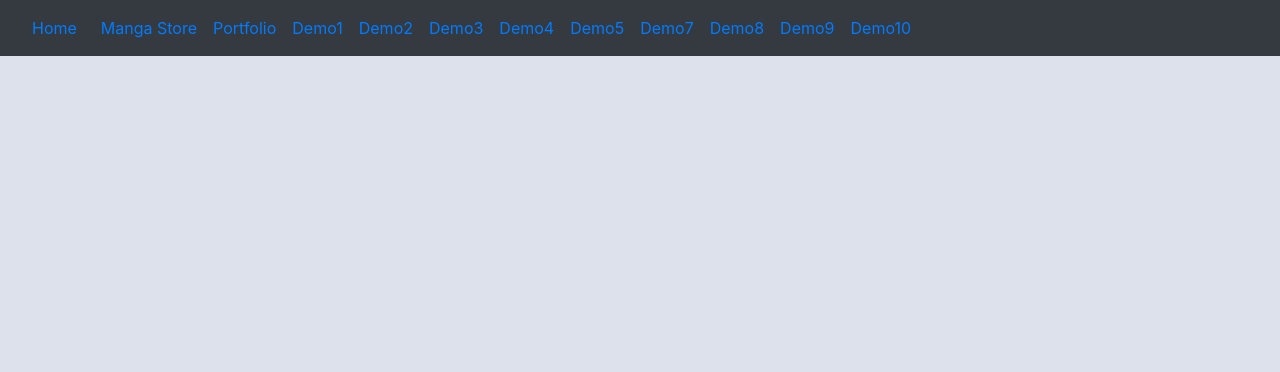
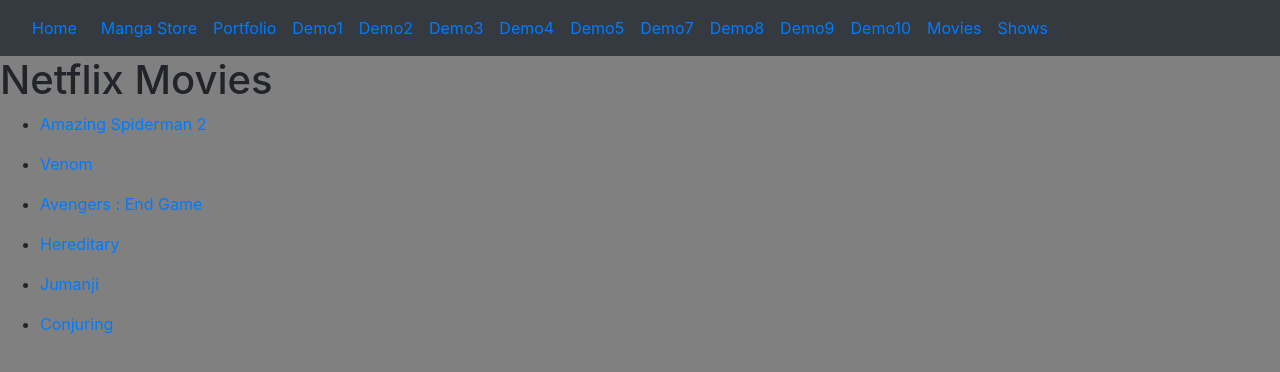
Before and after one commit to Mihirr13/Internship-Project, a React (Vite) app in the folder Frontend/learning2026/: page /movies in a window 1280 px wide. Shown: the top 372 px of the page. Built offline with nearby package versions, Linux system fonts and the light colour scheme.

Commit message:
4 feb implemantation

```diff
--- a/Frontend/learning2026/src/App.jsx
+++ b/Frontend/learning2026/src/App.jsx
@@ -20,13 +20,17 @@
 import { MapDemo10 } from './component/MapDemo10';
 import { Navbar } from './component/Navbar';
 import { Routes,Route } from 'react-router-dom';
+import { Error } from './component/Error';
+import { Movies } from './component/Movies';
+import { Watch } from './component/Watch';
+import { Shows } from './component/Shows';
 
 function App() {
   return (
           <div>
             <Navbar></Navbar>
             <Routes>
-              <Route path='/home' element={<Home/>}/>
+              <Route path='/' element={<Home/>}/>
               <Route path='/mangastore' element={<MapDemo6/>}/>
               <Route path='/portfolio' element={<ContentComponent/>}/>
               <Route path='/demo1' element={<MapDemo1/>}/>
@@ -38,7 +42,10 @@
               <Route path='/demo8' element={<MapDemo8/>}/>
               <Route path='/demo9' element={<MapDemo9/>}/>
               <Route path='/demo10' element={<MapDemo10/>}/>
-
+              <Route path='/*' element={<Error/>}></Route>
+              <Route path='/movies' element={<Movies/>}/>
+              <Route path='/watch/:name' element={<Watch/>}/>
+              <Route path="/shows" element={<Shows/>}/>
             </Routes>
           </div>
   )
--- a/Frontend/learning2026/src/assets/css/home.css
+++ b/Frontend/learning2026/src/assets/css/home.css
@@ -1,3 +1,6 @@
+body{
+    background-color: grey;
+}
 .home {
     background-color: #0f172a;
 }
--- /dev/null
+++ b/Frontend/learning2026/src/component/Error.jsx
@@ -0,0 +1,9 @@
+import React from 'react'
+
+export const Error = () => {
+  return (
+    <div>
+       <h1 style={{textAlign:"center", color:"red"}}>404 Page Not Found!!</h1>
+    </div>
+  )
+}
--- /dev/null
+++ b/Frontend/learning2026/src/component/Movies.jsx
@@ -0,0 +1,45 @@
+/* eslint-disable no-unused-vars */
+import React from 'react'
+import "../assets/css/home.css"
+import { Link } from 'react-router-dom';
+export const Movies = () => {
+
+  var movies=[
+    {
+        movieid:1,
+        moviename: "Amazing Spiderman 2",
+    },{
+        movieid:2,
+        moviename: "Venom",
+    },{
+        movieid:3,
+        moviename: "Avengers : End Game",
+    },{
+        movieid:4,
+        moviename: "Hereditary",
+    },{
+        movieid:5,
+        moviename: "Jumanji",
+    },{
+        movieid:6,
+        moviename: "Conjuring",
+    },
+  ];
+
+  return (
+    <div style={{backgroundColor:"grey"}}>
+        <h1>Netflix Movies</h1>
+        {
+           movies.map((movie) => {
+
+            return <ul><li>
+                <Link to={`/watch/${movie.moviename}`}>{movie.moviename}</Link>
+            </li></ul>
+
+        })
+        }
+
+
+    </div>
+  )
+}
--- a/Frontend/learning2026/src/component/Navbar.jsx
+++ b/Frontend/learning2026/src/component/Navbar.jsx
@@ -5,7 +5,7 @@
   return (
     <div>
   <nav class="navbar navbar-expand-lg navbar-darkblue bg-dark">
-    <Link class='nav-link' to="/home">Home </Link>
+    <Link class='nav-link' to="/">Home </Link>
    <div class="collapse navbar-collapse" id="navbarSupportedContent">
     <ul class="navbar-nav mr-auto">
       <li class="nav-item active">
@@ -41,6 +41,12 @@
          <li class="nav-item active">
         <Link class="nav-link" to="/demo10">Demo10</Link>
       </li>
+         <li class="nav-item active">
+        <Link class="nav-link" to="/movies">Movies</Link>
+      </li>
+         <li class="nav-item active">
+        <Link class="nav-link" to="/shows">Shows</Link>
+      </li>
     </ul>
   </div>
 </nav>
--- /dev/null
+++ b/Frontend/learning2026/src/component/Shows.jsx
@@ -0,0 +1,25 @@
+import React from 'react'
+import { Link } from 'react-router-dom'
+
+export const Shows = () => {
+
+  return (
+    <div>
+        <h1>Netflix Shows</h1>
+        <ul>
+            <li>
+             <Link to="/watch/Stranger Things">   Stranger Things</Link>
+                </li>
+            <li>
+                <Link to="/watch/Dexter"> Dexter</Link>
+            </li>
+            <li>
+                <Link to="/watch/Alice in Borderland">Alice in Borederland</Link>
+            </li>
+            <li>
+                <Link to="/watch/Squid Game"> Squid Game</Link>
+            </li>
+        </ul>
+    </div>
+  )
+}
--- /dev/null
+++ b/Frontend/learning2026/src/component/Watch.jsx
@@ -0,0 +1,11 @@
+import React from 'react'
+import { useParams } from 'react-router-dom'
+
+export const Watch = () => {
+    const moviename = useParams().name
+  return (
+    <div>
+        <h1 style={{textAlign:"center", color:"red"}}>Watching Movie.....{moviename}</h1>
+    </div>
+  )
+}
```
